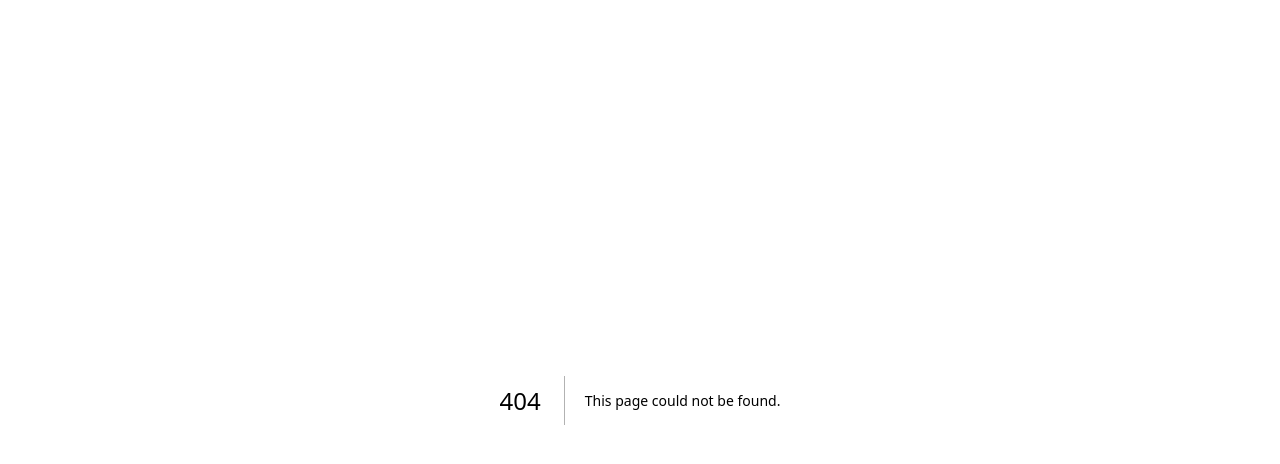
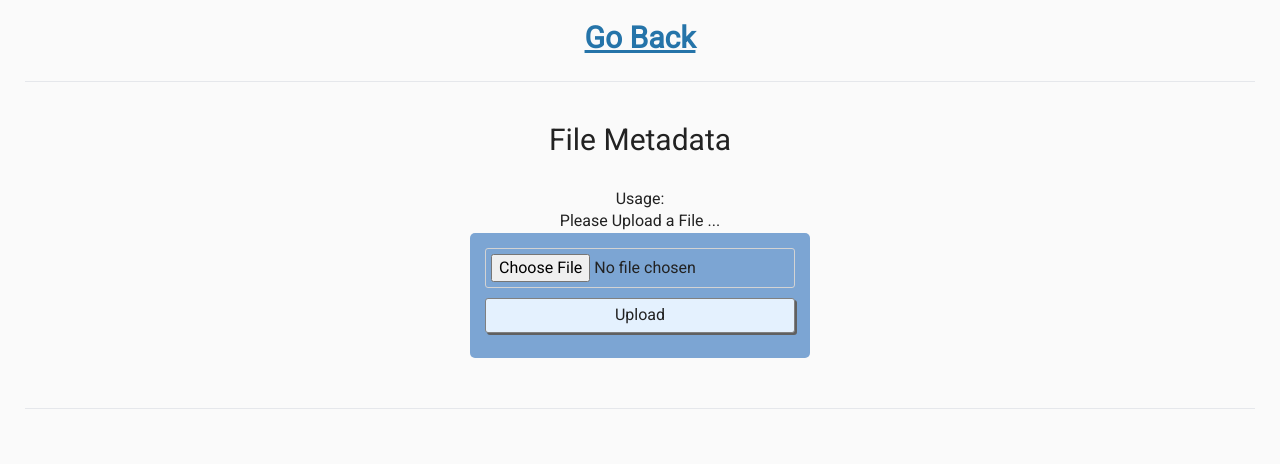
Before and after one commit to thanapoom21/timestamp, a Next.js app: page /file-metadata in a window 1280 px wide. Before the commit this address had no page. Shown: the top 464 px of the page. Built offline with nearby package versions, Linux system fonts and the light colour scheme.

Commit message:
implement file-upload app but not working yet

```diff
--- /dev/null
+++ b/app/api/file-metadata/route.ts
@@ -0,0 +1,17 @@
+import { NextResponse } from "next/server";
+import type { NextRequest } from "next/server";
+import multer from 'multer';
+
+const upload = multer({ dest: 'uploads/' })
+
+export async function GET(request: NextRequest) {
+  return NextResponse.json("File Metadata home page on get request.")
+}
+
+export async function POST(request: NextRequest) {
+  try {
+    return NextResponse.json("This app is not ready yet! Try again next time.")
+  } catch( err) {
+    return NextResponse.json("There must be an error!")
+  }
+}
--- /dev/null
+++ b/app/file-metadata/page.tsx
@@ -0,0 +1,26 @@
+export default function Page() {
+  return (
+    <>
+      <a href="/">
+        <h1 className="text-3xl font-bold underline mt-5">Go Back</h1>
+      </a>
+      <hr />
+      <div className="container mx-auto">
+        <h2 className="text-3xl">File Metadata</h2>
+
+        <h3>Usage:</h3>
+        <p>
+          Please Upload a File ...
+        </p>
+        <div className="view">
+          <h4 id="output"></h4>
+          <form encType="multipart/form-data" method="POST" action="/api/file-metadata">
+            <input id="inputfield" type="file" name="upfile" />
+            <input id="button" type="submit" value="Upload" />
+          </form>
+        </div>
+      </div>
+      <hr />
+    </>
+  )
+}
--- a/app/page.tsx
+++ b/app/page.tsx
@@ -17,9 +17,9 @@ export default function Page() {
           <a href="/exercise-tracker" className="bg-blue-500 hover:bg-blue-600 text-white font-semibold py-2 px-4 rounded">
             Exercise tracker
           </a>
-          <a href="/file-metadata" className="bg-blue-500 hover:bg-blue-600 text-white font-semibold py-2 px-4 rounded">
+          {/* <a href="/file-metadata" className="bg-blue-500 hover:bg-blue-600 text-white font-semibold py-2 px-4 rounded">
             File Metadata
-          </a>
+          </a> */}
         </div>
       </div>
     </>
--- a/package.json
+++ b/package.json
@@ -39,6 +39,7 @@
   },
   "homepage": "https://github.com/thanapoom21/timestamp#readme",
   "devDependencies": {
+    "@types/multer": "^1.4.7",
     "@types/react": "18.2.15",
     "autoprefixer": "^10.4.14",
     "nodemon": "^2.0.22",
```
Also changed, not shown: 1 other file (tests, documents, lock files or other folders).
